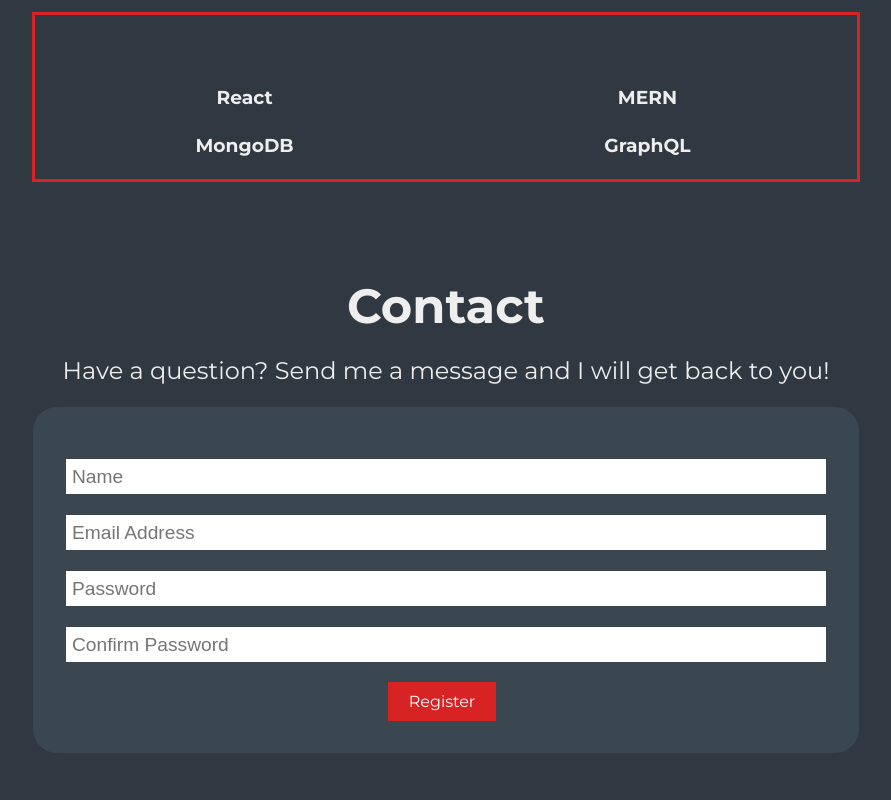
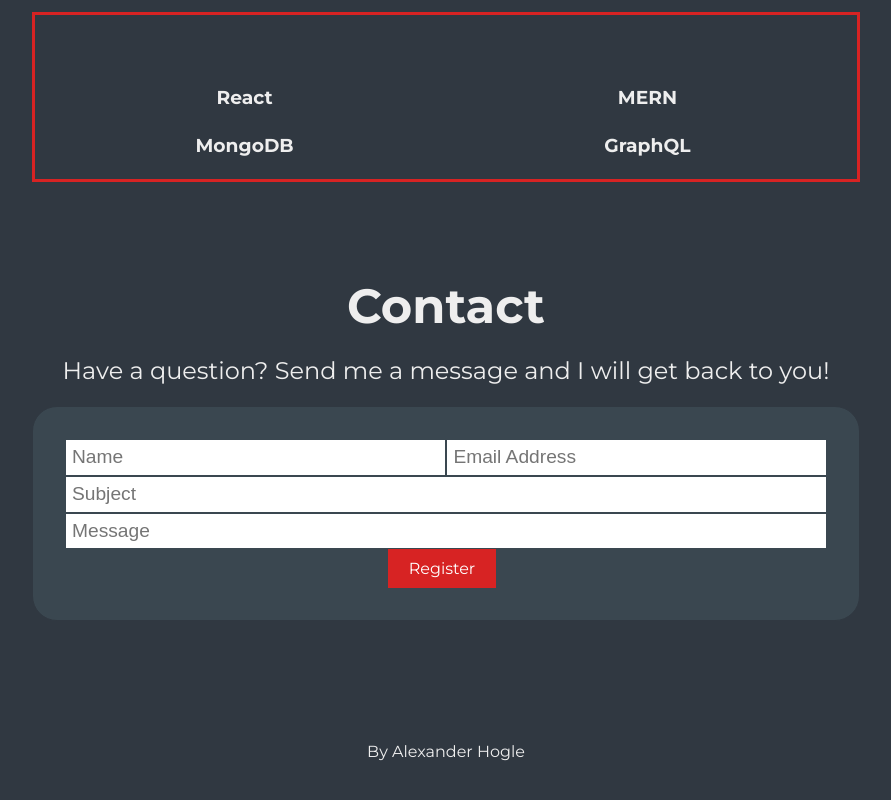
Before and after one commit to alxndrryan/alxndrryan.com, a React (Create React App) app: page / in a window 1280 px wide. Shown: the part 1558-2358 px from the top of the page, without its empty margins (194-1085 px from the left). Built offline with nearby package versions, Linux system fonts and the light colour scheme.

Commit message:
adds rough footer outline and contact form styling

```diff
--- a/src/App.js
+++ b/src/App.js
@@ -1,5 +1,6 @@
 import About from './components/About';
 import Contact from './components/Contact';
+import Footer from './components/Footer';
 import Home from './components/Home';
 import Navbar from './components/Navbar';
 import Portfolio from './components/Portfolio';
@@ -14,6 +15,7 @@ const App = () => {
       <About />
       <Portfolio />
       <Contact />
+      <Footer />
     </>
   );
 };
--- a/src/components/Contact.js
+++ b/src/components/Contact.js
@@ -9,20 +9,14 @@ const Contact = () => {
 
         <form className="form form-border p-2 bg-medium">
           <div className="form-group">
-            <input type="text" name="name" placeholder="Name" />
-          </div>
-          <div className="form-group">
+            <input type="name" name="name" placeholder="Name" />
             <input type="email" name="email" placeholder="Email Address" />
           </div>
           <div className="form-group">
-            <input type="password" name="password" placeholder="Password" />
+            <input type="password" name="password" placeholder="Subject" />
           </div>
           <div className="form-group">
-            <input
-              type="password"
-              name="password2"
-              placeholder="Confirm Password"
-            />
+            <input type="password" name="password2" placeholder="Message" />
           </div>
           <input className="btn btn-primary" value="Register" type="submit" />
         </form>
--- /dev/null
+++ b/src/components/Footer.js
@@ -0,0 +1,9 @@
+const Footer = () => {
+  return (
+    <footer className="footer">
+      <p>By Alexander Hogle</p>
+    </footer>
+  );
+};
+
+export default Footer;
--- a/src/scss/App.scss
+++ b/src/scss/App.scss
@@ -61,6 +61,19 @@ img {
         overflow: hidden;
         list-style: none;
     }
+}
+
+// Footer
+
+.footer {
+    display: flex;
+    justify-content: center;
+    align-items: center;
+    flex-direction: column;
+    height: auto;
+    min-height: 70px;
+    padding: 15px;
+    text-align: center;
 }
 
 // Landing
--- a/src/scss/_form.scss
+++ b/src/scss/_form.scss
@@ -3,10 +3,6 @@
     &-border {
         border: 1px solid $light-color;
         border-radius: 25px;
-    }
-
-    &-group {
-        margin: 1.2rem 0;
     }
 
     &-text {
@@ -16,13 +12,19 @@
         color: $primary-color;
     }
 
-    input[type='text'],
-    input[type='email'],
+    input[type='name'],
+    input[type='email'] {
+        width: 50%;
+        padding: 0.4rem;
+        font-size: 1.2rem;
+        border: 1px solid $medium-color;
+    }
+
+
     input[type='password'],
     input[type='date'],
     select,
     textarea {
-        display: block;
         width: 100%;
         padding: 0.4rem;
         font-size: 1.2rem;
```
Also changed, not shown: src/css/App.min.css.
